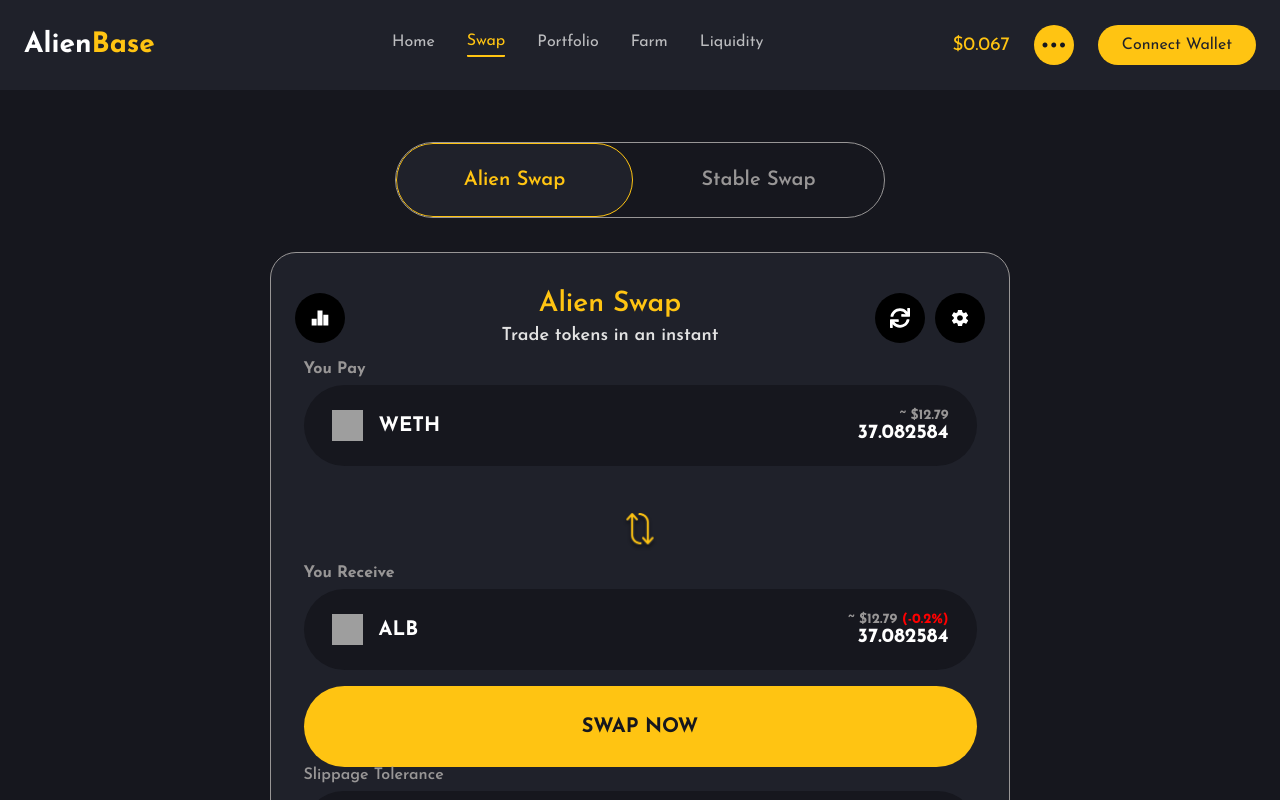
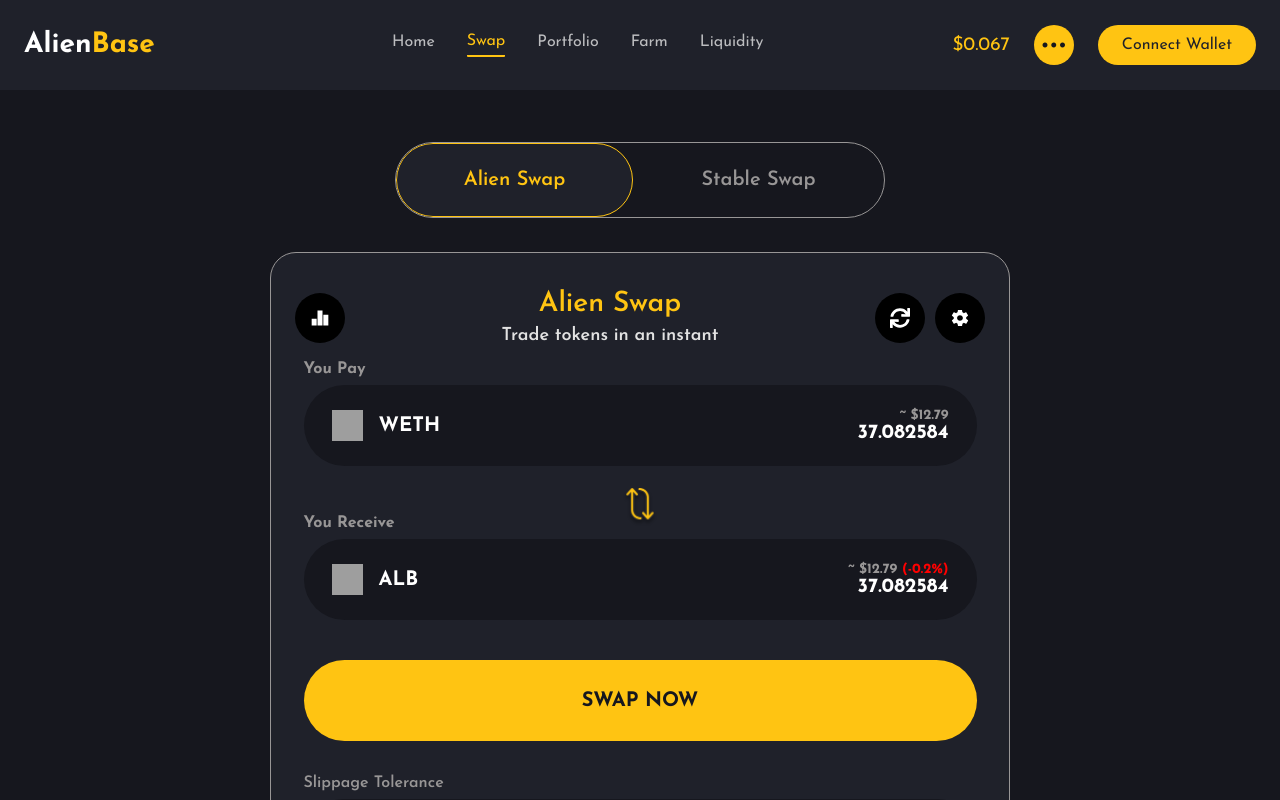
Before and after one commit to Lalman888/tricon-work, a React (Vite) app: page / in a window 1280 px wide. Built offline with nearby package versions, Linux system fonts and the light colour scheme; grey boxes are pictures that could not be loaded.

Commit message:
spacing fixed

```diff
--- a/src/components/swap/TokenSwap.scss
+++ b/src/components/swap/TokenSwap.scss
@@ -30,6 +30,8 @@
     width: 673px;
     height: 81px;
     background-color: #ffc412;
+    margin-top: 24px;
+    margin-bottom: 34px;
     color: #16171e;
     font-size: 20px;
     font-weight: bold;
@@ -76,7 +78,7 @@
   display: flex;
   justify-content: center;
   align-items: center;
-  height: 99px;
+  height: 49px;
 }
 
 .swapButton__background {
@@ -250,6 +252,7 @@
     display: flex;
     flex-wrap: wrap;
     gap: 16px;
+    margin-top: 26px;
   }
 
   // Button
```
